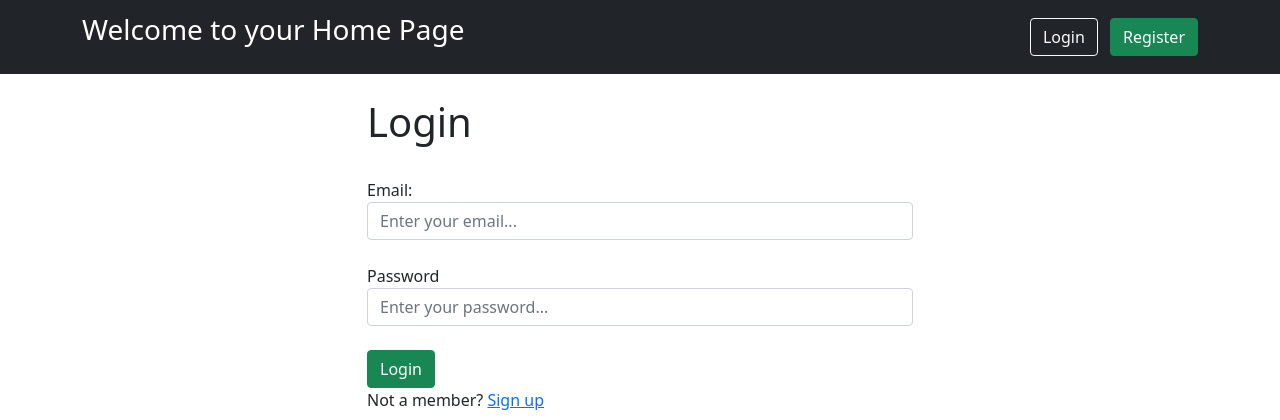
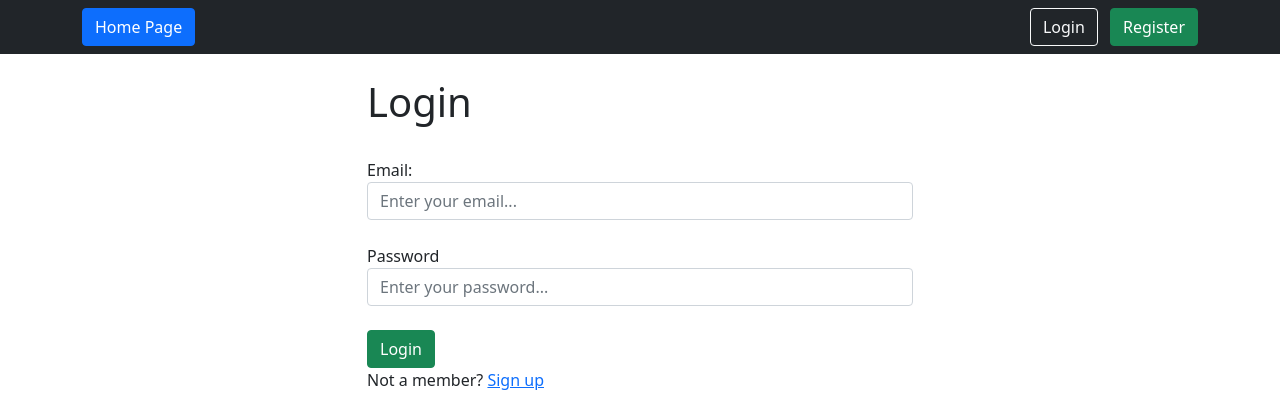
Before and after one commit to PratesB/django_session_message, a Django app: page /auth/login/ in a window 1280 px wide. Shown: the top 420 px of the page. Run offline with Django 5.2, Linux system fonts and the light colour scheme.

Commit message:
Add home button in login and register pages

```diff
--- a/templates/base.html
+++ b/templates/base.html
@@ -17,7 +17,7 @@
             <p><a class="navbar-brand" href="{% url 'home' %}">User: {{user.name}}</a></p>
             <div class="collapse navbar-collapse" id="navbarNav">
                 <div class="ms-auto d-flex align-items-center">
-                    <a href="{% url 'system' %}" class="btn btn-outline-light me-2">Home Page</a>
+                    <a href="{% url 'home' %}" class="btn btn-outline-light me-2">Home Page</a>
                     <a href="{% url 'system' %}" class="btn btn-outline-light me-2">System</a>
                     <div class="dropdown">
                         <button class="btn btn-primary dropdown-toggle" type="button" id="userDropdown" data-bs-toggle="dropdown" aria-expanded="false">
@@ -33,8 +33,9 @@
                     </div>
                 </div>
             {% else %}
-            <p class="fs-3 text-white">Welcome to your Home Page</p>
+
             <div class="collapse navbar-collapse" id="navbarNav">
+                <a href="{% url 'home' %}" class="btn btn-primary me-2">Home Page</a>
                 <div class="ms-auto">
                     <a href="{% url 'login' %}" class="btn btn-outline-light me-2">Login</a>
                     <a href="{% url 'register' %}" class="btn btn-success">Register</a>
--- a/user/templates/login.html
+++ b/user/templates/login.html
@@ -7,20 +7,18 @@
 
 <div class="container">
     <br>
+    <div class="row">
+        <div class="col-md-3">
+        </div>
+        <div class="col-md">
+            {% if messages %}
 
-    {% if messages %}
+                {% for i in messages %}
+                    <div class="alert {{i.tags}}" role="alert"> {{i}} </div>
+                {% endfor %}
 
-        {% for i in messages %}
-            <div class="alert {{i.tags}}" role="alert"> {{i}} </div>
-        {% endfor %}
+            {% endif %}
 
-    {% endif %}
-
-
-
-    <div class="row">
-        <div class="col-md-3"></div>
-        <div class="col-md">
             <h1>Login</h1>
             <br>
 
```
Also changed, not shown: user/templates/register.html (+7 -10 lines).
